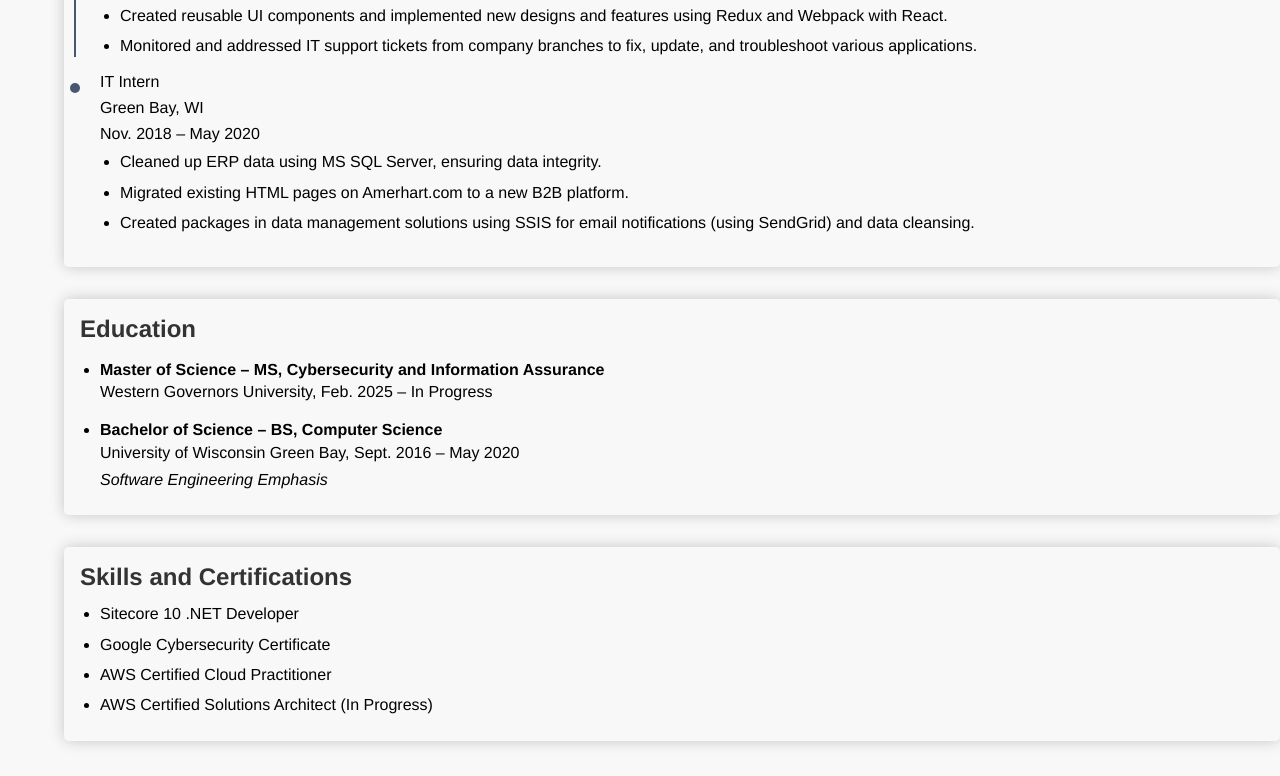
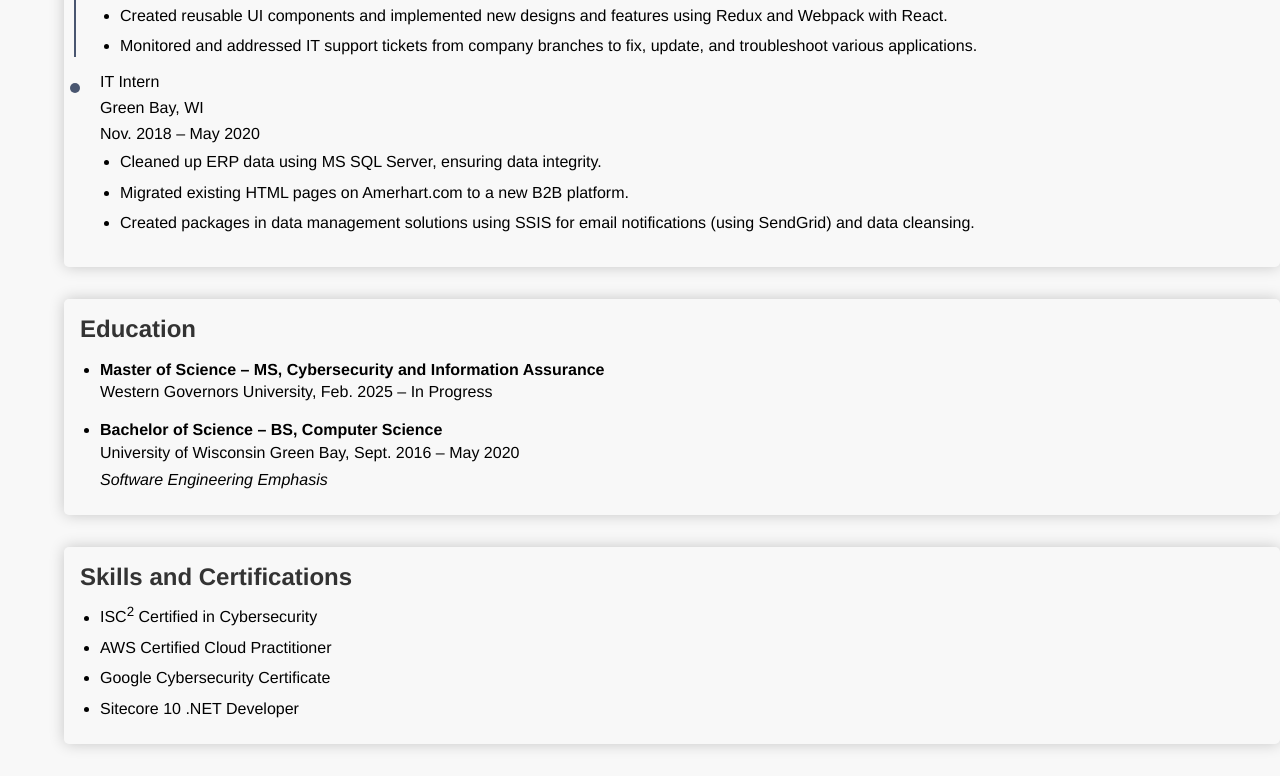
Before and after one commit to eric-tikhonov/resume-page, a plain HTML site: page index.html in a window 1280 px wide. Shown: the part 979-1755 px from the top of the page. Drawn offline with Linux system fonts and the light colour scheme.

Commit message:
update certifications listing

```diff
--- a/index.html
+++ b/index.html
@@ -110,10 +110,10 @@
     <section class="resume-section" id="certifications">
       <h2>Skills and Certifications</h2>
       <ul>
+        <li>ISC<sup>2</sup> Certified in Cybersecurity</li>
+        <li>AWS Certified Cloud Practitioner</li>
+        <li>Google Cybersecurity Certificate</li>
         <li>Sitecore 10 .NET Developer</li>
-        <li>Google Cybersecurity Certificate</li>
-        <li>AWS Certified Cloud Practitioner</li>
-        <li>AWS Certified Solutions Architect (In Progress)</li>
       </ul>
     </section>
   </div>
```
Also changed, not shown: 1 other file.
